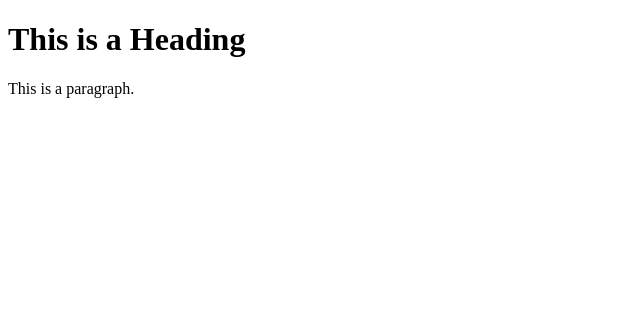
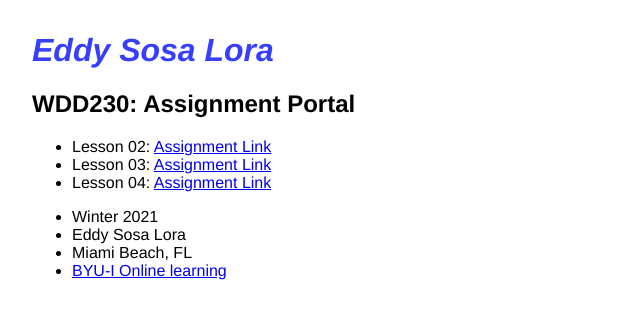
Before and after one commit to edjsosa/edjsosa.github.io, a plain HTML site: page index.html in a window 1280 px wide. Shown: the whole page, without its empty margins (0-640 px from the left). Drawn offline with Linux system fonts and the light colour scheme.

Commit message:
Supporting Files

```diff
--- a/index.html
+++ b/index.html
@@ -1,10 +1,38 @@
 <!DOCTYPE html>
 <html>
   <head>
-    <title>Page Title</title>
+    <meta charset="utf-8" />
+    <meta http-equiv="X-UA-Compatible" content="IE=edge" />
+    <meta name="viewport" content="width=device-width, initial-scale=1" />
+    <title>WDD230 - Web Frontend Development I</title>
+
+    <!-- import the webpage's stylesheet -->
+    <link rel="stylesheet" href="/style.css" />
+
+    <!-- import the webpage's javascript file -->
+    <script src="/script.js" defer></script>
   </head>
   <body>
-    <h1>This is a Heading</h1>
-    <p>This is a paragraph.</p>
+    <header>
+      <h1>Eddy Sosa Lora</h1>
+    </header>
+
+    <section>
+      <h2>WDD230: Assignment Portal</h2>
+      <ul>
+        <li>Lesson 02: <a href="#">Assignment Link</a></li>
+        <li>Lesson 03: <a href="#">Assignment Link</a></li>
+        <li>Lesson 04: <a href="#">Assignment Link</a></li>
+      </ul>
+    </section>
+
+    <footer>
+      <ul>
+        <li>Winter 2021</li>
+        <li>Eddy Sosa Lora</li>
+        <li>Miami Beach, FL</li>
+        <li><a href="#">BYU-I Online learning</a></li>
+      </ul>
+    </footer>
   </body>
 </html>
--- /dev/null
+++ b/script.js
@@ -0,0 +1,2 @@
+/* prints "hi" in the browser's dev tools console */
+console.log("hi");
--- /dev/null
+++ b/style.css
@@ -0,0 +1,11 @@
+/* CSS files add styling rules to your content */
+
+body {
+    font-family: helvetica, arial, sans-serif;
+    margin: 2em;
+  }
+
+  h1 {
+    font-style: italic;
+    color: #373fff;
+  }
```
